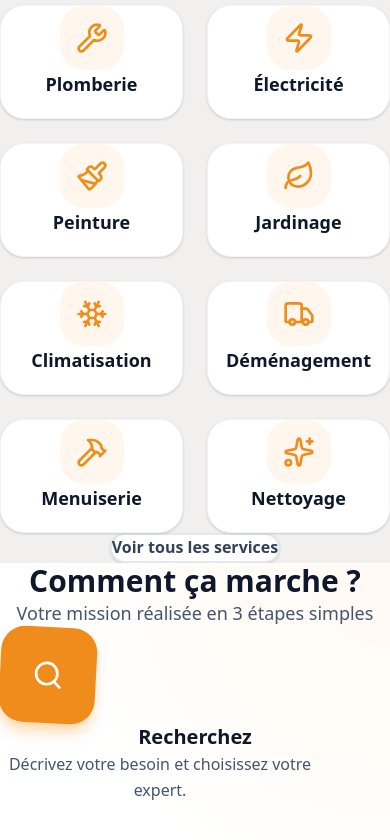
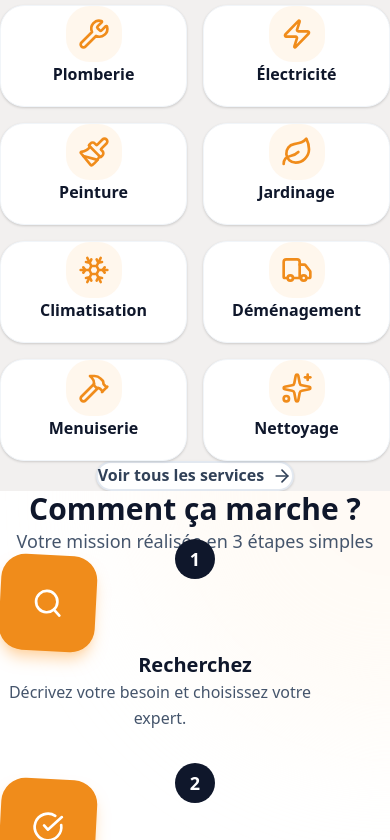
Before and after one commit to ilias972/Khadamat-New, a Next.js app in the folder apps/web/: page / in a window 390 px wide. Shown: the part 904-1744 px from the top of the page. Built offline with nearby package versions, Linux system fonts and the light colour scheme; no server answers.

Commit message:
Update page.tsx

```diff
--- a/apps/web/src/app/page.tsx
+++ b/apps/web/src/app/page.tsx
@@ -2,10 +2,14 @@ import Link from 'next/link';
 import Navbar from '../components/Navbar';
 import SearchHero from '../components/SearchHero';
 import type { PublicCity, PublicCategory } from '@khadamat/contracts';
-import { Wrench, Zap, Paintbrush, Truck, Snowflake, Leaf, Hammer, Sparkles, CheckCircle, Search } from 'lucide-react';
+import {
+  Wrench, Zap, Paintbrush, Truck, Snowflake, Leaf,
+  Hammer, Sparkles, CheckCircle, Search, ArrowRight
+} from 'lucide-react';
 
 /**
- * Page d'accueil - Khadamat Landing Page (Version Premium Fix)
+ * Page d'accueil - Khadamat Landing Page
+ * Optimisée pour la performance et l'accessibilité
  */
 export default async function Home() {
   const apiUrl = process.env.API_URL ?? process.env.NEXT_PUBLIC_API_URL;
@@ -15,8 +19,14 @@ export default async function Home() {
 
   try {
     const [citiesResponse, categoriesResponse] = await Promise.all([
-      fetch(`${apiUrl}/public/cities`, { cache: 'no-store' }),
-      fetch(`${apiUrl}/public/categories`, { cache: 'no-store' }),
+      fetch(`${apiUrl}/public/cities`, {
+        cache: 'no-store',
+        next: { revalidate: 3600 } // Revalider toutes les heures
+      }),
+      fetch(`${apiUrl}/public/categories`, {
+        cache: 'no-store',
+        next: { revalidate: 3600 }
+      }),
     ]);
 
     if (citiesResponse.ok) cities = await citiesResponse.json();
@@ -25,14 +35,15 @@ export default async function Home() {
     console.error('Failed to fetch data:', error);
   }
 
+  const displayCategories = categories.length > 0 ? categories : defaultCategories;
+
   return (
     <div className="min-h-screen bg-[#F2F0EF] font-sans selection:bg-[#F08C1B] selection:text-white">
       <Navbar />
-
       <SearchHero cities={cities} categories={categories} />
 
       {/* Categories Section */}
-      <section className="py-24 bg-[#F2F0EF]">
+      <section className="py-24 bg-[#F2F0EF]" aria-labelledby="categories-heading">
         <div className="max-w-7xl mx-auto px-4 sm:px-6 lg:px-8">
 
           {/* Section Header */}
@@ -40,7 +51,10 @@ export default async function Home() {
             <span className="inline-block px-4 py-1.5 bg-orange-100 text-[#F08C1B] rounded-full text-sm font-bold tracking-wide uppercase">
               Nos Services
             </span>
-            <h2 className="text-4xl md:text-5xl font-extrabold text-slate-900 tracking-tight">
+            <h2
+              id="categories-heading"
+              className="text-4xl md:text-5xl font-extrabold text-slate-900 tracking-tight"
+            >
               Catégories populaires
             </h2>
             <p className="text-slate-600 text-lg max-w-2xl mx-auto">
@@ -48,81 +62,61 @@ export default async function Home() {
             </p>
           </div>
 
-          {/* Categories Grid (Fix: Grid plus serrée et cartes plus petites) */}
-          <div className="grid grid-cols-2 md:grid-cols-3 lg:grid-cols-4 gap-6">
-            {(categories.length > 0 ? categories : defaultCategories).map((category, index) => (
-              <Link
-                key={category.id}
-                href={`/pros?categoryId=${category.id}`}
-                className="group relative bg-white rounded-2xl p-6 shadow-sm border border-slate-100 hover:shadow-xl hover:border-[#F08C1B]/30 hover:-translate-y-1 transition-all duration-300 flex flex-col items-center text-center"
-              >
-                {/* Icon Circle */}
-                <div className="w-16 h-16 bg-orange-50 rounded-2xl flex items-center justify-center mb-4 group-hover:bg-[#F08C1B] transition-colors duration-300">
-                   <div className="text-[#F08C1B] group-hover:text-white transition-colors duration-300">
-                     {'icon' in category ? category.icon : getCategoryIcon(category.name)}
-                   </div>
-                </div>
-
-                <h3 className="text-lg font-bold text-slate-900 group-hover:text-[#F08C1B] transition-colors">
-                  {category.name}
-                </h3>
-
-                {/* Petite flèche discrète */}
-                <div className="mt-2 opacity-0 group-hover:opacity-100 transition-opacity transform translate-y-2 group-hover:translate-y-0 text-[#F08C1B] text-sm font-medium flex items-center gap-1">
-                  Voir les pros <Search className="w-3 h-3" />
-                </div>
-              </Link>
+          {/* Categories Grid */}
+          <div className="grid grid-cols-2 sm:grid-cols-3 lg:grid-cols-4 gap-4 md:gap-6">
+            {displayCategories.slice(0, 8).map((category) => (
+              <CategoryCard key={category.id} category={category} />
             ))}
           </div>
 
           <div className="text-center mt-12">
             <Link
               href="/pros"
-              className="inline-flex items-center gap-2 px-8 py-4 bg-white border-2 border-slate-200 text-slate-700 rounded-xl font-bold hover:border-[#F08C1B] hover:text-[#F08C1B] transition-all duration-300 shadow-sm hover:shadow-md"
+              className="inline-flex items-center gap-2 px-8 py-4 bg-white border-2 border-slate-200 text-slate-700 rounded-xl font-bold hover:border-[#F08C1B] hover:text-[#F08C1B] transition-all duration-300 shadow-sm hover:shadow-md group"
             >
               Voir tous les services
+              <ArrowRight className="w-5 h-5 group-hover:translate-x-1 transition-transform" />
             </Link>
           </div>
         </div>
       </section>
 
       {/* How It Works Section */}
-      <section className="py-24 bg-white relative overflow-hidden">
-        {/* Decorative background blob */}
-        <div className="absolute top-0 right-0 w-[500px] h-[500px] bg-orange-50 rounded-full blur-3xl opacity-50 translate-x-1/2 -translate-y-1/2" />
+      <section className="py-24 bg-white relative overflow-hidden" aria-labelledby="how-it-works-heading">
+        {/* Decorative background */}
+        <div
+          className="absolute top-0 right-0 w-[500px] h-[500px] bg-orange-50 rounded-full blur-3xl opacity-50 translate-x-1/2 -translate-y-1/2"
+          aria-hidden="true"
+        />
 
         <div className="max-w-7xl mx-auto px-4 sm:px-6 lg:px-8 relative z-10">
           <div className="text-center space-y-4 mb-20">
-            <h2 className="text-3xl md:text-4xl font-extrabold text-slate-900">
+            <h2 id="how-it-works-heading" className="text-3xl md:text-4xl font-extrabold text-slate-900">
               Comment ça marche ?
             </h2>
             <p className="text-slate-600 text-lg">Votre mission réalisée en 3 étapes simples</p>
           </div>
 
           <div className="grid md:grid-cols-3 gap-12 relative">
-             {/* Connector Line (Fix: mieux positionnée) */}
-            <div className="hidden md:block absolute top-12 left-[15%] right-[15%] h-1 bg-slate-100 rounded-full" />
+            {/* Connector Line */}
+            <div
+              className="hidden md:block absolute top-12 left-[15%] right-[15%] h-1 bg-slate-100 rounded-full"
+              aria-hidden="true"
+            />
 
-            {[
-              { title: "Recherchez", desc: "Décrivez votre besoin et choisissez votre expert.", icon: <Search className="w-8 h-8 text-white" /> },
-              { title: "Comparez", desc: "Vérifiez les avis, les prix et les photos.", icon: <CheckCircle className="w-8 h-8 text-white" /> },
-              { title: "Réservez", desc: "Planifiez l'intervention et payez en sécurité.", icon: <CheckCircle className="w-8 h-8 text-white" /> }
-            ].map((step, i) => (
-              <div key={i} className="relative text-center group">
-                <div className="relative z-10 w-24 h-24 mx-auto mb-6 bg-[#F08C1B] rounded-3xl rotate-3 group-hover:rotate-6 transition-transform shadow-lg shadow-orange-200 flex items-center justify-center">
-                   {step.icon}
-                </div>
-                <h3 className="text-xl font-bold text-slate-900 mb-3">{step.title}</h3>
-                <p className="text-slate-600 leading-relaxed max-w-xs mx-auto">{step.desc}</p>
-              </div>
+            {steps.map((step, index) => (
+              <StepCard key={index} step={step} index={index} />
             ))}
           </div>
         </div>
       </section>
 
-      {/* Become a Pro CTA Section (Fix: Contraste Noir & Blanc) */}
-      <section className="py-24 bg-slate-900 relative overflow-hidden">
-        <div className="absolute inset-0 opacity-20 bg-[radial-gradient(#F08C1B_1px,transparent_1px)] [background-size:16px_16px]" />
+      {/* Become a Pro CTA Section */}
+      <section className="py-24 bg-slate-900 relative overflow-hidden" aria-labelledby="cta-heading">
+        <div
+          className="absolute inset-0 opacity-20 bg-[radial-gradient(#F08C1B_1px,transparent_1px)] [background-size:16px_16px]"
+          aria-hidden="true"
+        />
 
         <div className="max-w-7xl mx-auto px-4 sm:px-6 lg:px-8 relative z-10">
           <div className="max-w-4xl mx-auto text-center">
@@ -131,7 +125,7 @@ export default async function Home() {
               <span className="text-white text-sm font-medium">Rejoignez l'élite des pros</span>
             </span>
 
-            <h2 className="text-4xl md:text-6xl font-extrabold text-white mb-8 tracking-tight">
+            <h2 id="cta-heading" className="text-4xl md:text-6xl font-extrabold text-white mb-8 tracking-tight">
               Vous êtes professionnel ?
               <br />
               <span className="text-[#F08C1B]">Boostez votre activité.</span>
@@ -157,41 +151,136 @@ export default async function Home() {
               </Link>
             </div>
 
-            {/* Stats minimalistes */}
+            {/* Stats */}
             <div className="mt-20 grid grid-cols-2 md:grid-cols-4 gap-8 border-t border-white/10 pt-12">
-               {[
-                 { num: "2k+", label: "Professionnels" },
-                 { num: "50+", label: "Villes" },
-                 { num: "10k+", label: "Missions" },
-                 { num: "4.8", label: "Note Moyenne" }
-               ].map((stat, i) => (
-                 <div key={i}>
-                   <div className="text-3xl font-bold text-white">{stat.num}</div>
-                   <div className="text-slate-400 text-sm mt-1">{stat.label}</div>
-                 </div>
-               ))}
+              {stats.map((stat, index) => (
+                <div key={index} className="group">
+                  <div className="text-3xl md:text-4xl font-bold text-white group-hover:text-[#F08C1B] transition-colors">
+                    {stat.num}
+                  </div>
+                  <div className="text-slate-400 text-sm mt-1">{stat.label}</div>
+                </div>
+              ))}
             </div>
           </div>
         </div>
       </section>
 
-      {/* Footer Simple */}
+      {/* Footer */}
       <footer className="bg-white border-t border-slate-100 py-12">
         <div className="max-w-7xl mx-auto px-4 text-center">
-            <div className="flex items-center justify-center gap-2 mb-4">
-                <div className="w-8 h-8 bg-[#F08C1B] rounded-lg flex items-center justify-center text-white font-bold">K</div>
-                <span className="text-xl font-bold text-slate-900">Khadamat</span>
+          <div className="flex items-center justify-center gap-2 mb-4">
+            <div className="w-8 h-8 bg-[#F08C1B] rounded-lg flex items-center justify-center text-white font-bold">
+              K
             </div>
-            <p className="text-slate-500 text-sm">© 2026 Khadamat. Fait avec ❤️ au Maroc.</p>
+            <span className="text-xl font-bold text-slate-900">Khadamat</span>
+          </div>
+          <p className="text-slate-500 text-sm">
+            © {new Date().getFullYear()} Khadamat. Fait avec ❤️ au Maroc.
+          </p>
         </div>
       </footer>
     </div>
   );
 }
 
-// Helpers... (Garde tes fonctions getCategoryIcon et defaultCategories existantes en bas du fichier)
-function getCategoryIcon(name: string) {
-  const iconClass = 'w-8 h-8'; // Enlève la couleur ici, gérée par le parent
+// ============================================================================
+// COMPONENTS
+// ============================================================================
+
+interface CategoryCardProps {
+  category: PublicCategory;
+}
+
+function CategoryCard({ category }: CategoryCardProps) {
+  return (
+    <Link
+      href={`/pros?categoryId=${category.id}`}
+      className="group relative bg-white rounded-2xl p-5 md:p-6 shadow-sm border border-slate-100 hover:shadow-xl hover:border-[#F08C1B]/30 hover:-translate-y-1 transition-all duration-300 flex flex-col items-center text-center"
+    >
+      {/* Icon Circle */}
+      <div className="w-14 h-14 md:w-16 md:h-16 bg-orange-50 rounded-2xl flex items-center justify-center mb-4 group-hover:bg-[#F08C1B] transition-colors duration-300">
+        <div className="text-[#F08C1B] group-hover:text-white transition-colors duration-300">
+          {'icon' in category ? category.icon : getCategoryIcon(category.name)}
+        </div>
+      </div>
+
+      <h3 className="text-base md:text-lg font-bold text-slate-900 group-hover:text-[#F08C1B] transition-colors">
+        {category.name}
+      </h3>
+
+      {/* Arrow indicator */}
+      <div className="mt-2 opacity-0 group-hover:opacity-100 transition-all duration-300 transform translate-y-2 group-hover:translate-y-0 text-[#F08C1B] text-sm font-medium flex items-center gap-1">
+        Voir les pros <Search className="w-3 h-3" />
+      </div>
+    </Link>
+  );
+}
+
+interface Step {
+  title: string;
+  desc: string;
+  icon: React.ReactNode;
+}
+
+interface StepCardProps {
+  step: Step;
+  index: number;
+}
+
+function StepCard({ step, index }: StepCardProps) {
+  return (
+    <div className="relative text-center group">
+      {/* Step Number Badge */}
+      <div className="absolute -top-4 left-1/2 -translate-x-1/2 w-10 h-10 bg-slate-900 text-white rounded-full flex items-center justify-center font-bold text-lg z-20">
+        {index + 1}
+      </div>
+
+      <div className="relative z-10 w-24 h-24 mx-auto mb-6 bg-[#F08C1B] rounded-3xl rotate-3 group-hover:rotate-6 transition-transform shadow-lg shadow-orange-200 flex items-center justify-center">
+        {step.icon}
+      </div>
+
+      <h3 className="text-xl font-bold text-slate-900 mb-3">{step.title}</h3>
+      <p className="text-slate-600 leading-relaxed max-w-xs mx-auto">{step.desc}</p>
+    </div>
+  );
+}
+
+// ============================================================================
+// DATA
+// ============================================================================
+
+const steps: Step[] = [
+  {
+    title: "Recherchez",
+    desc: "Décrivez votre besoin et choisissez votre expert.",
+    icon: <Search className="w-8 h-8 text-white" />
+  },
+  {
+    title: "Comparez",
+    desc: "Vérifiez les avis, les prix et les photos.",
+    icon: <CheckCircle className="w-8 h-8 text-white" />
+  },
+  {
+    title: "Réservez",
+    desc: "Planifiez l'intervention et payez en sécurité.",
+    icon: <CheckCircle className="w-8 h-8 text-white" />
+  }
+];
+
+const stats = [
+  { num: "2k+", label: "Professionnels" },
+  { num: "50+", label: "Villes" },
+  { num: "10k+", label: "Missions" },
+  { num: "4.8", label: "Note Moyenne" }
+];
+
+// ============================================================================
+// HELPERS
+// ============================================================================
+
+function getCategoryIcon(name: string): React.ReactNode {
+  const iconClass = 'w-7 h-7 md:w-8 md:h-8';
   const icons: Record<string, React.ReactNode> = {
     Plomberie: <Wrench className={iconClass} />,
     Électricité: <Zap className={iconClass} />,
@@ -205,7 +294,7 @@ function getCategoryIcon(name: string) {
   return icons[name] || <Wrench className={iconClass} />;
 }
 
-const defaultCategories = [
+const defaultCategories: PublicCategory[] = [
   { id: '1', name: 'Plomberie', icon: <Wrench className="w-8 h-8" /> },
   { id: '2', name: 'Électricité', icon: <Zap className="w-8 h-8" /> },
   { id: '3', name: 'Peinture', icon: <Paintbrush className="w-8 h-8" /> },
```
